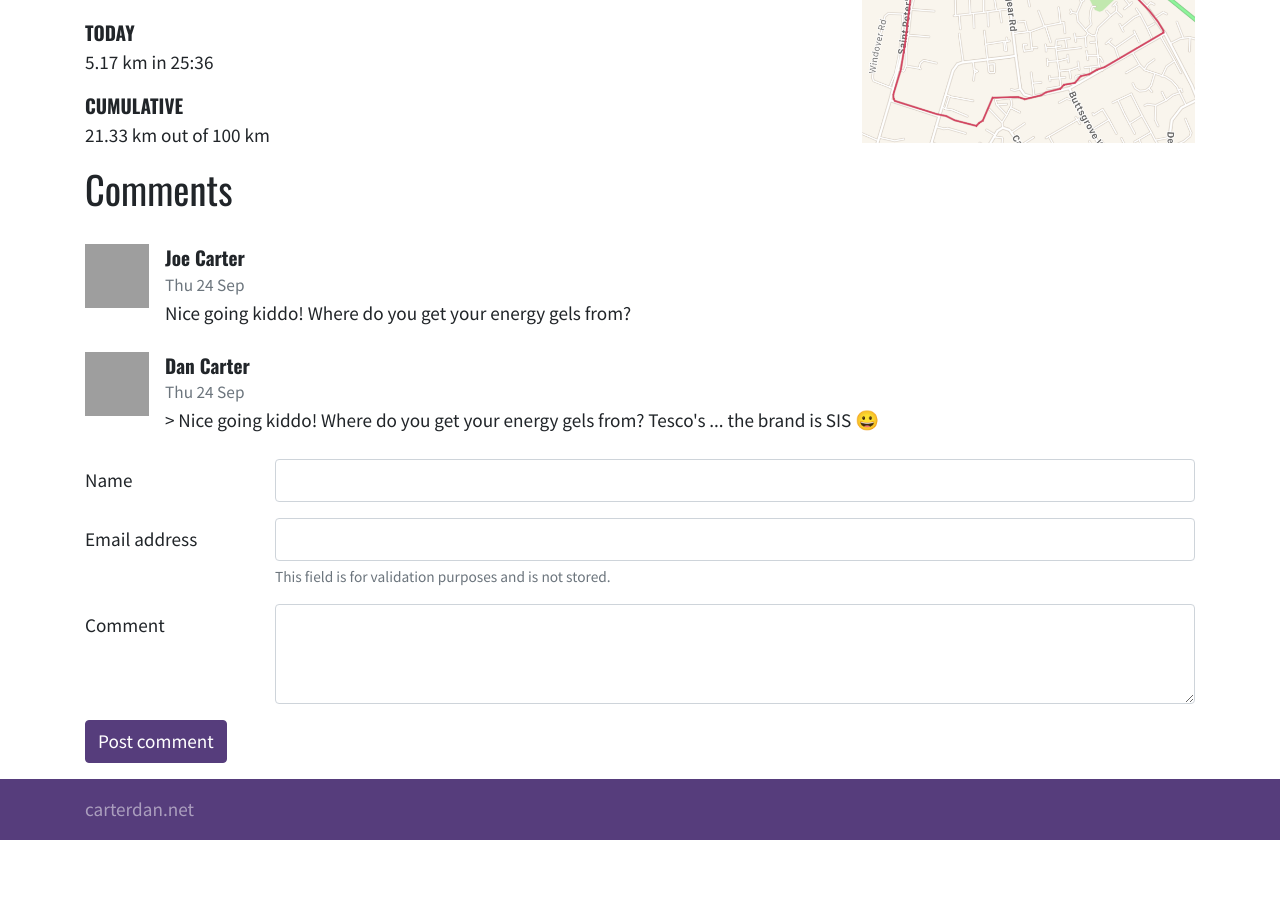
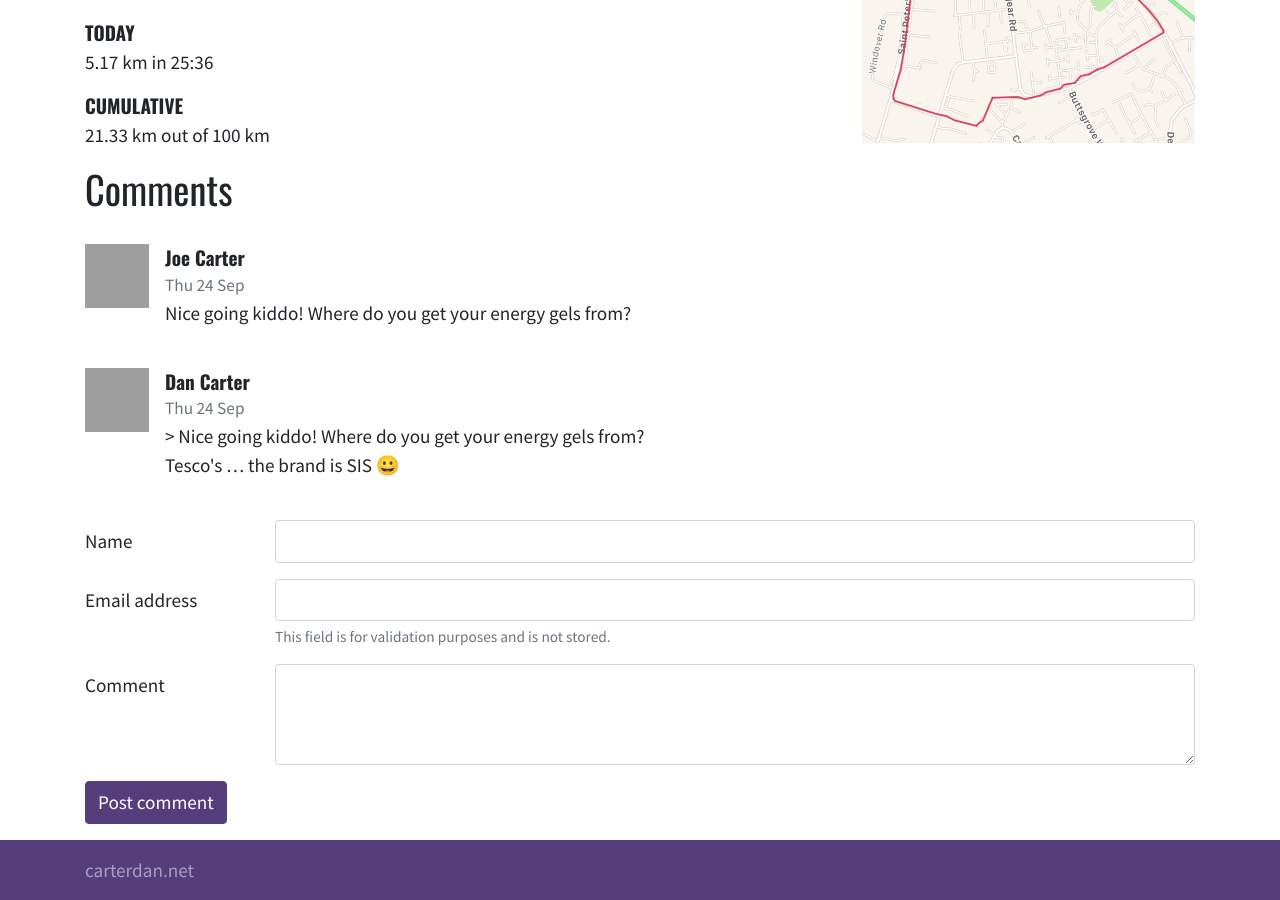
Before and after one commit to djcarter85/running, a Jekyll site: the page built from _posts/2020-09-24-run-04.md, in a window 1280 px wide and 900 px high, scrolled down 626 px. Built offline with Jekyll 4.4.1, drawn with Linux system fonts in a browser that asks for light colours; nearby versions of some CDN libraries; before the commit the page ends 1466 px from its top, so only the background shows below that; grey boxes are pictures that could not be loaded.

Commit message:
Improve multi-line display

```diff
--- a/_includes/comments.html
+++ b/_includes/comments.html
@@ -20,7 +20,7 @@
       <div class="media-body">
         <div class="comment-author">{{ comment.author | escape }}</div>
         <div class="comment-date">{{ comment.timestamp | date: "%a %e %b" }}</div>
-        <div class="comment-text">{{ comment.text | escape}}</div>
+        <div class="comment-text">{{ comment.text | escape | newline_to_br | strip_newlines | markdownify }}</div>
       </div>
     </div>
     {% endfor %}
```
